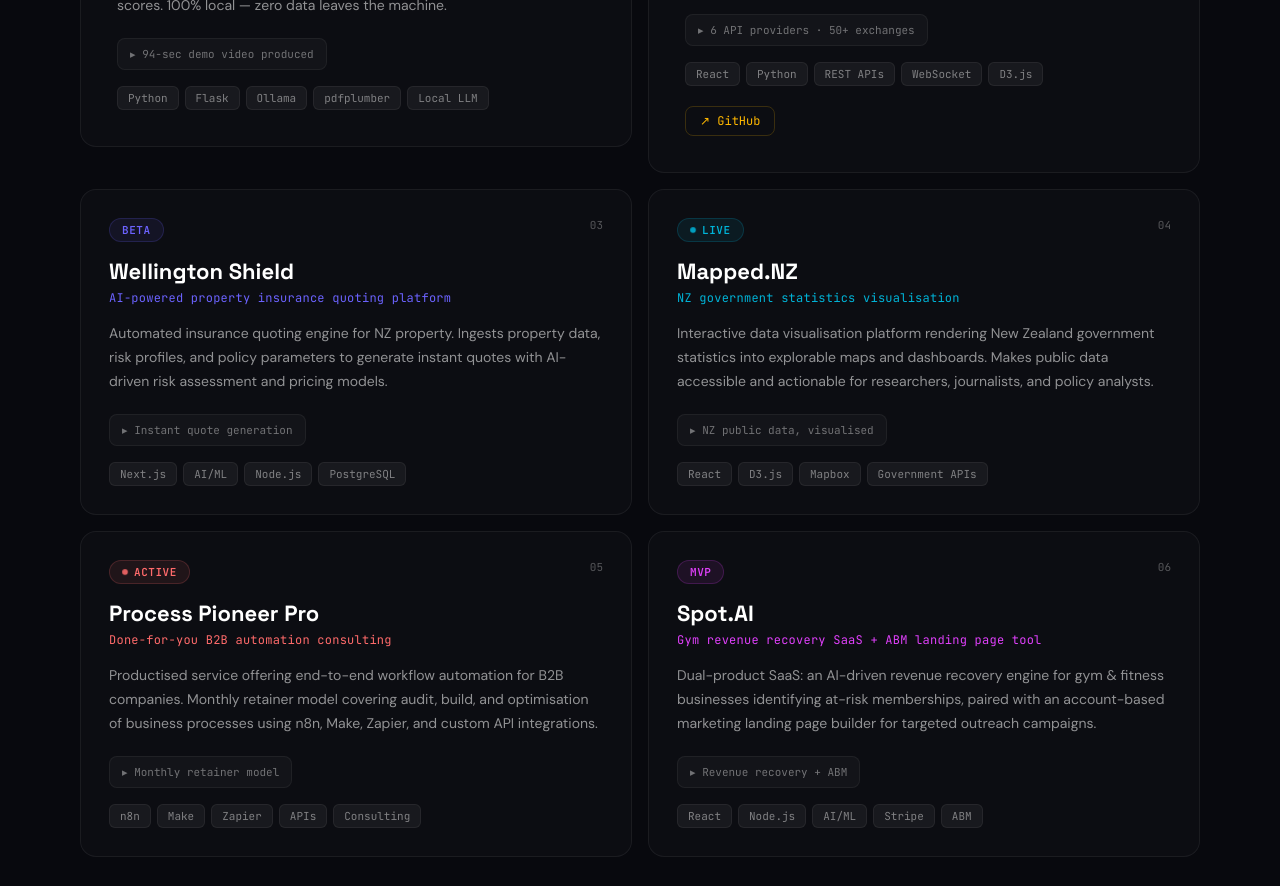
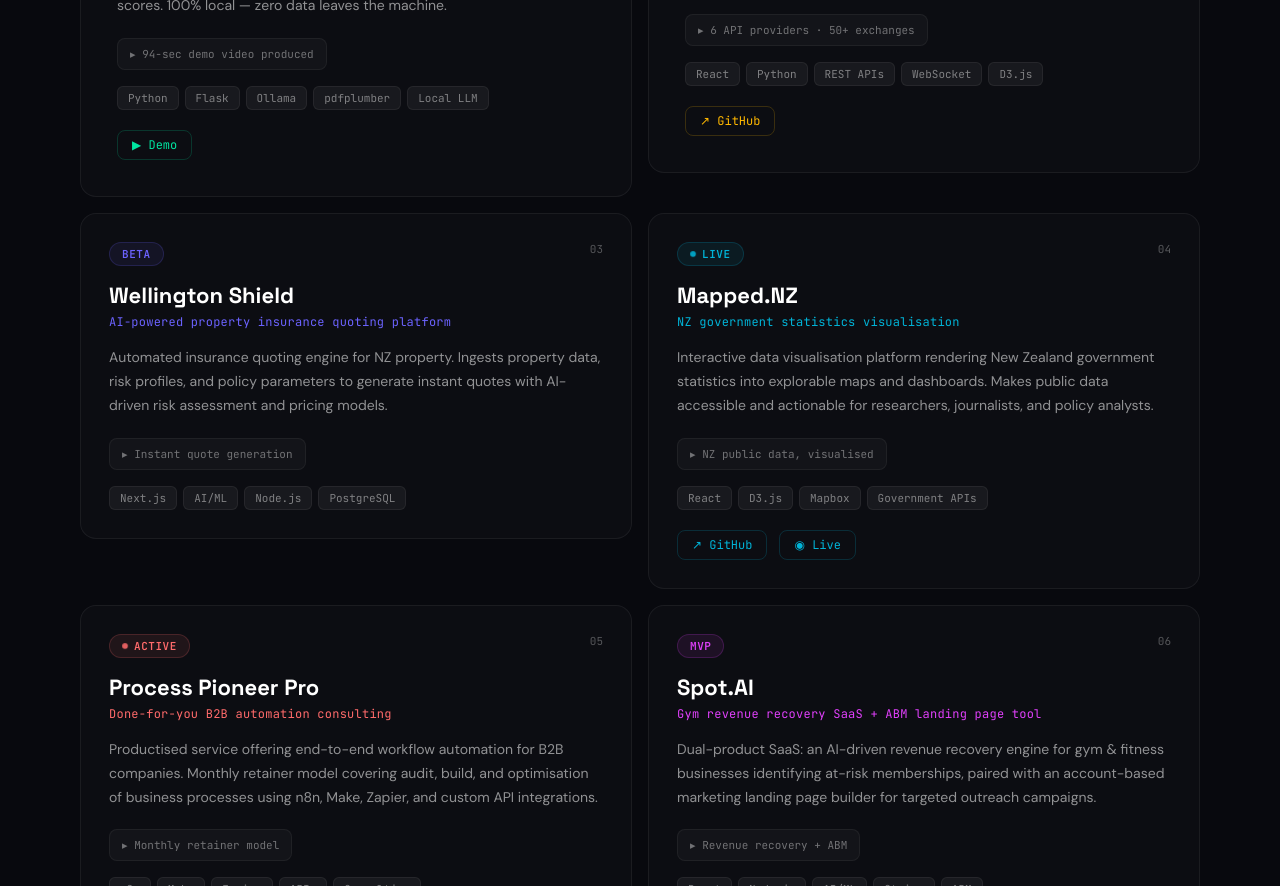
Before and after one commit to vaankit/Portfolio, a React (Vite) app: page / in a window 1280 px wide. Shown: the part 1440-2326 px from the top of the page. Built offline with nearby package versions, Linux system fonts and the light colour scheme.

Commit message:
Add demo and live project links

```diff
--- a/src/Portfolio.jsx
+++ b/src/Portfolio.jsx
@@ -10,7 +10,7 @@
     tech: ["Python", "Flask", "Ollama", "pdfplumber", "Local LLM"],
     status: "Live",
     color: "#00E5A0",
-    loom: null,
+    loom: "https://www.loom.com/share/bec58746e80a4bc698332449dcc0ad89",
     github: null,
     live: null,
     featured: true,
@@ -56,8 +56,8 @@
     status: "Live",
     color: "#00B4D8",
     loom: null,
-    github: null,
-    live: null,
+    github: "https://vaankit.github.io/mapped-nz/",
+    live: "https://mapped-nz.onrender.com/",
     featured: false,
     metric: "NZ public data, visualised",
   },
```
